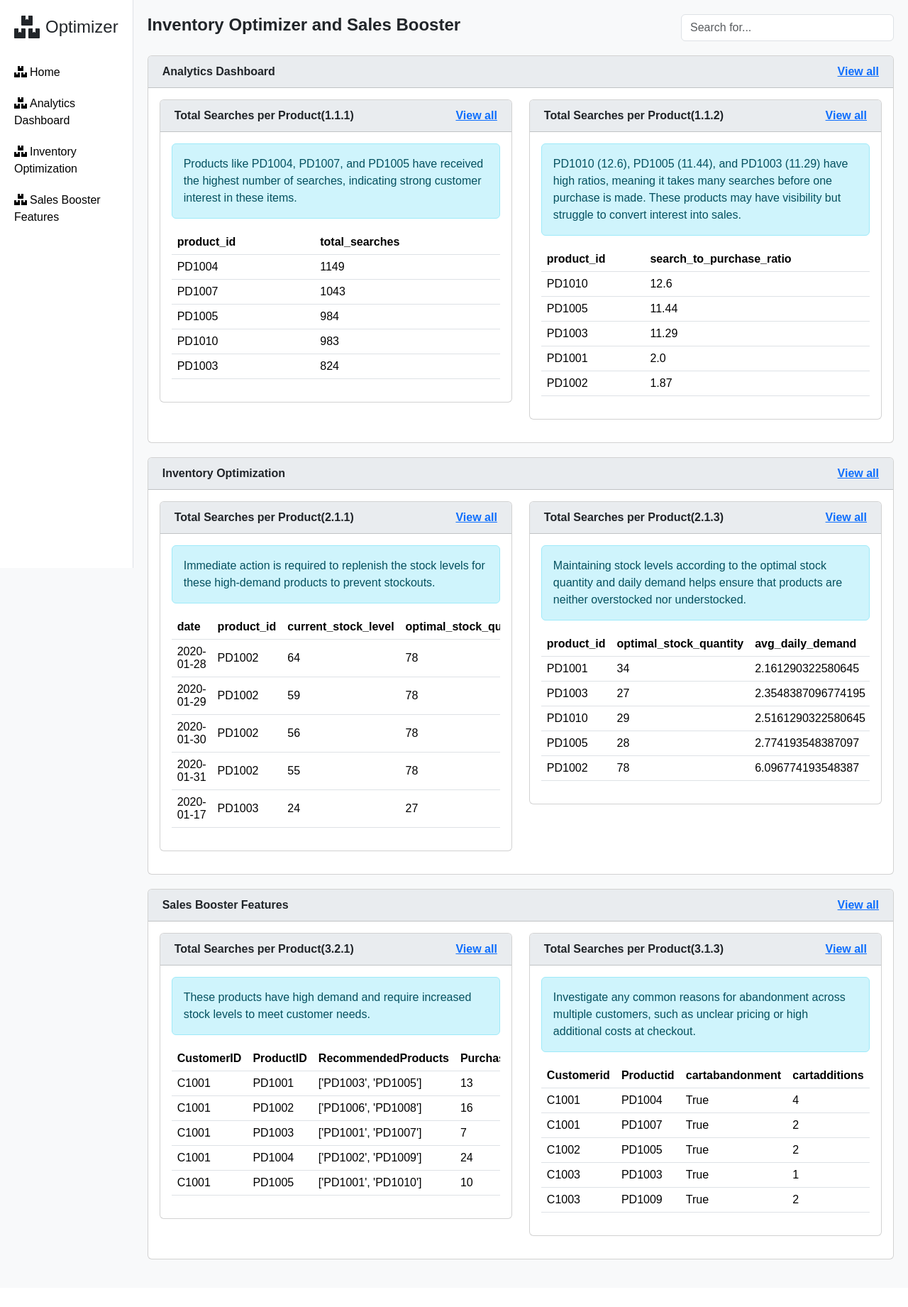
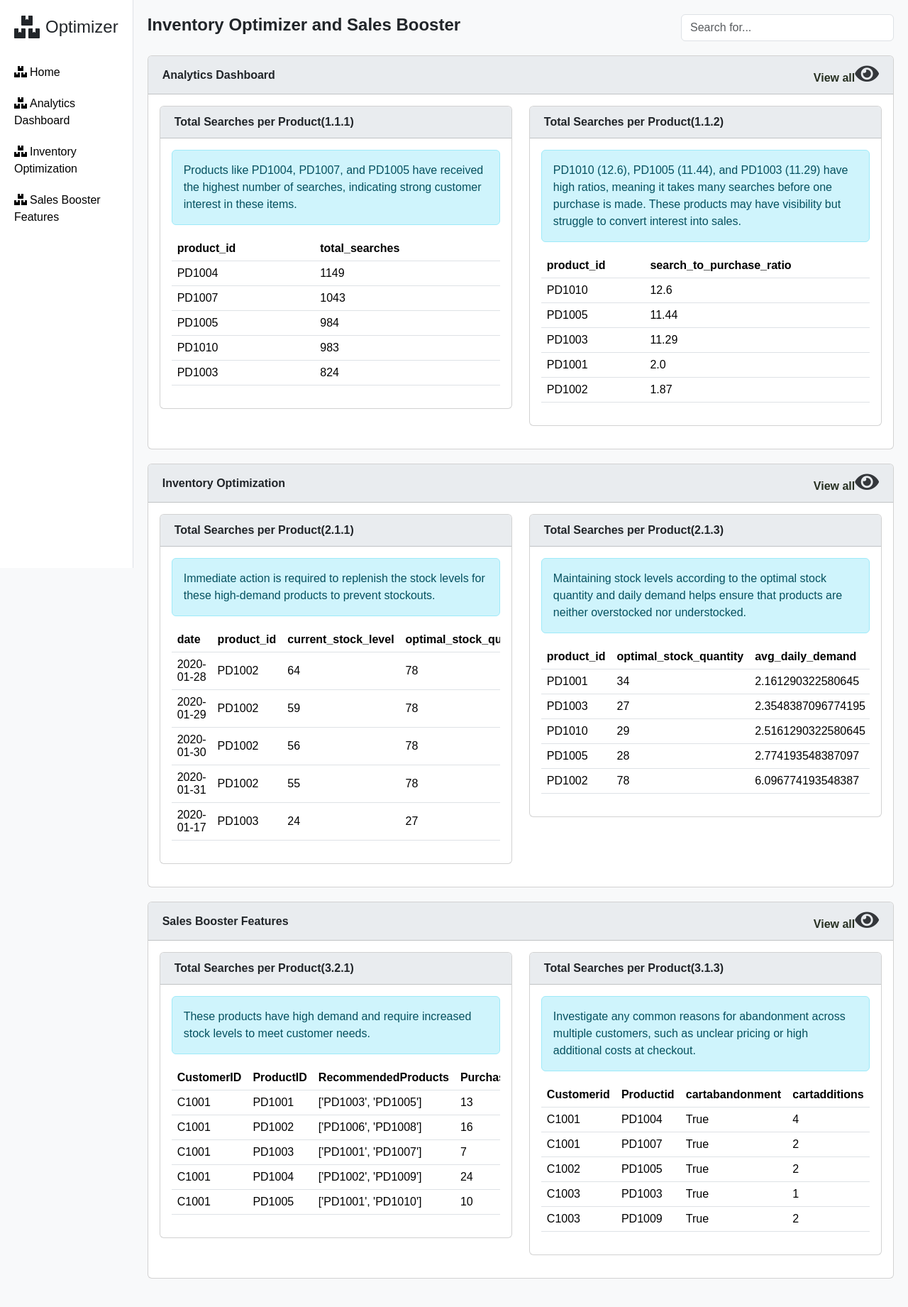
Before and after one commit to bibinkunjumon/ai-insight-engine, a Flask app: page / in a window 1280 px wide. Shown: the whole page at 71% size. Before the commit the page ends 1774 px from the top, so only its background shows below. Run offline with Flask 3, Linux system fonts and the light colour scheme.

Commit message:
design changes

```diff
--- a/templates/home/home_page.html
+++ b/templates/home/home_page.html
@@ -67,6 +67,30 @@
         .table td {
             vertical-align: middle;
         }
+
+        .btn-view-all i {
+            font-size: 30px;
+            /* Adjust the size of the icon */
+            color: #34373b;
+            /* Change the icon color */
+        }
+
+        .btn-view-all:hover {
+            color: #273022;
+            /* Change color on hover */
+            text-decoration: none;
+            /* Remove underline */
+        }
+
+        .btn-view-all {
+            text-decoration: none;
+            /* Remove underline from anchor tag */
+        }
+
+        .view-all-text {
+            color: #273022;
+            /* Change the text color to blue */
+        }
     </style>
 </head>
 
@@ -94,7 +118,11 @@
             <div class="card">
                 <div class="card-header">
                     <span>Analytics Dashboard</span>
-                    <a href="{{ url_for('AnalyticsDashboard') }}">View all</a>
+                    <!-- <a href="{{ url_for('AnalyticsDashboard') }}" class="btn-view-all">View all</a> -->
+                    <a href="{{ url_for('AnalyticsDashboard') }}" class="btn-view-all" aria-label="View all">
+                        <span class="view-all-text">View all</span><i class="fas fa-eye"></i>
+                        <!-- Eye icon representing "view" -->
+                    </a>
                 </div>
                 <div class="card-body">
                     <div class="row">
@@ -103,11 +131,12 @@
                             <div class="card mb-3">
                                 <div class="card-header">
                                     <span>Total Searches per Product(1.1.1)</span>
-                                    <a href="#">View all</a>
+
                                 </div>
                                 <div class="card-body">
                                     <div class="alert alert-info" role="alert">
-                                        Products like PD1004, PD1007, and PD1005 have received the highest number of searches, indicating strong customer interest in these items.
+                                        Products like PD1004, PD1007, and PD1005 have received the highest number of
+                                        searches, indicating strong customer interest in these items.
                                     </div>
                                     <div class="table-responsive">
                                         <table class="table">
@@ -139,11 +168,13 @@
                             <div class="card mb-3">
                                 <div class="card-header">
                                     <span>Total Searches per Product(1.1.2)</span>
-                                    <a href="#">View all</a>
+
                                 </div>
                                 <div class="card-body">
                                     <div class="alert alert-info" role="alert">
-                                        PD1010 (12.6), PD1005 (11.44), and PD1003 (11.29) have high ratios, meaning it takes many searches before one purchase is made. These products may have visibility but struggle to convert interest into sales.
+                                        PD1010 (12.6), PD1005 (11.44), and PD1003 (11.29) have high ratios, meaning it
+                                        takes many searches before one purchase is made. These products may have
+                                        visibility but struggle to convert interest into sales.
                                     </div>
                                     <div class="table-responsive">
                                         <table class="table">
@@ -178,7 +209,10 @@
             <div class="card">
                 <div class="card-header">
                     <span>Inventory Optimization</span>
-                    <a href="{{ url_for('InventoryDashboard') }}">View all</a>
+                    <a href="{{ url_for('InventoryDashboard') }}" class="btn-view-all" aria-label="View all">
+                        <span class="view-all-text">View all</span><i class="fas fa-eye"></i>
+                        <!-- Eye icon representing "view" -->
+                    </a>
                 </div>
                 <div class="card-body">
                     <div class="row">
@@ -186,11 +220,12 @@
                             <div class="card mb-3">
                                 <div class="card-header">
                                     <span>Total Searches per Product(2.1.1)</span>
-                                    <a href="#">View all</a>
+
                                 </div>
                                 <div class="card-body">
                                     <div class="alert alert-info" role="alert">
-                                        Immediate action is required to replenish the stock levels for these high-demand products to prevent stockouts.
+                                        Immediate action is required to replenish the stock levels for these high-demand
+                                        products to prevent stockouts.
                                     </div>
                                     <div class="table-responsive">
                                         <table class="table">
@@ -222,11 +257,12 @@
                             <div class="card mb-3">
                                 <div class="card-header">
                                     <span>Total Searches per Product(2.1.3)</span>
-                                    <a href="#">View all</a>
+
                                 </div>
                                 <div class="card-body">
                                     <div class="alert alert-info" role="alert">
-                                        Maintaining stock levels according to the optimal stock quantity and daily demand helps ensure that products are neither overstocked nor understocked.
+                                        Maintaining stock levels according to the optimal stock quantity and daily
+                                        demand helps ensure that products are neither overstocked nor understocked.
                                     </div>
                                     <div class="table-responsive">
                                         <table class="table">
@@ -261,7 +297,11 @@
             <div class="card">
                 <div class="card-header">
                     <span>Sales Booster Features</span>
-                    <a href="{{ url_for('SalesBoostDashboard') }}">View all</a>
+                    <!-- <a href="{{ url_for('SalesBoostDashboard') }}" class="btn-view-all">View all</a> -->
+                    <a href="{{ url_for('SalesBoostDashboard') }}" class="btn-view-all" aria-label="View all">
+                        <span class="view-all-text">View all</span><i class="fas fa-eye"></i>
+                        <!-- Eye icon representing "view" -->
+                    </a>
                 </div>
                 <div class="card-body">
                     <div class="row">
@@ -269,11 +309,12 @@
                             <div class="card mb-3">
                                 <div class="card-header">
                                     <span>Total Searches per Product(3.2.1)</span>
-                                    <a href="#">View all</a>
+
                                 </div>
                                 <div class="card-body">
                                     <div class="alert alert-info" role="alert">
-                                        These products have high demand and require increased stock levels to meet customer needs.
+                                        These products have high demand and require increased stock levels to meet
+                                        customer needs.
                                     </div>
                                     <div class="table-responsive">
                                         <table class="table">
@@ -305,11 +346,12 @@
                             <div class="card mb-3">
                                 <div class="card-header">
                                     <span>Total Searches per Product(3.1.3)</span>
-                                    <a href="#">View all</a>
+
                                 </div>
                                 <div class="card-body">
                                     <div class="alert alert-info" role="alert">
-                                        Investigate any common reasons for abandonment across multiple customers, such as unclear pricing or high additional costs at checkout.
+                                        Investigate any common reasons for abandonment across multiple customers, such
+                                        as unclear pricing or high additional costs at checkout.
                                     </div>
                                     <div class="table-responsive">
                                         <table class="table">
```
Also changed, not shown: t2.html (+26 -21 lines).
